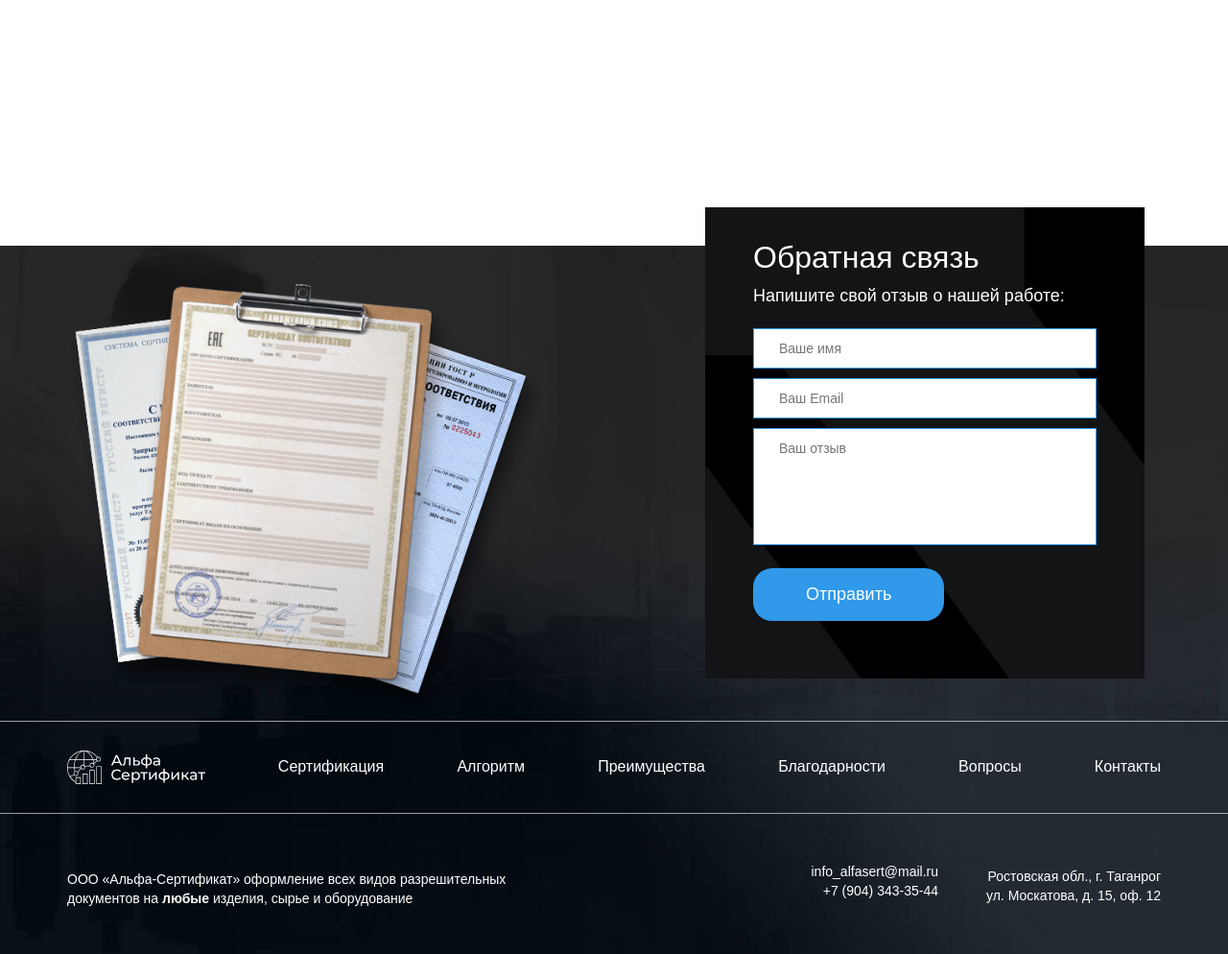
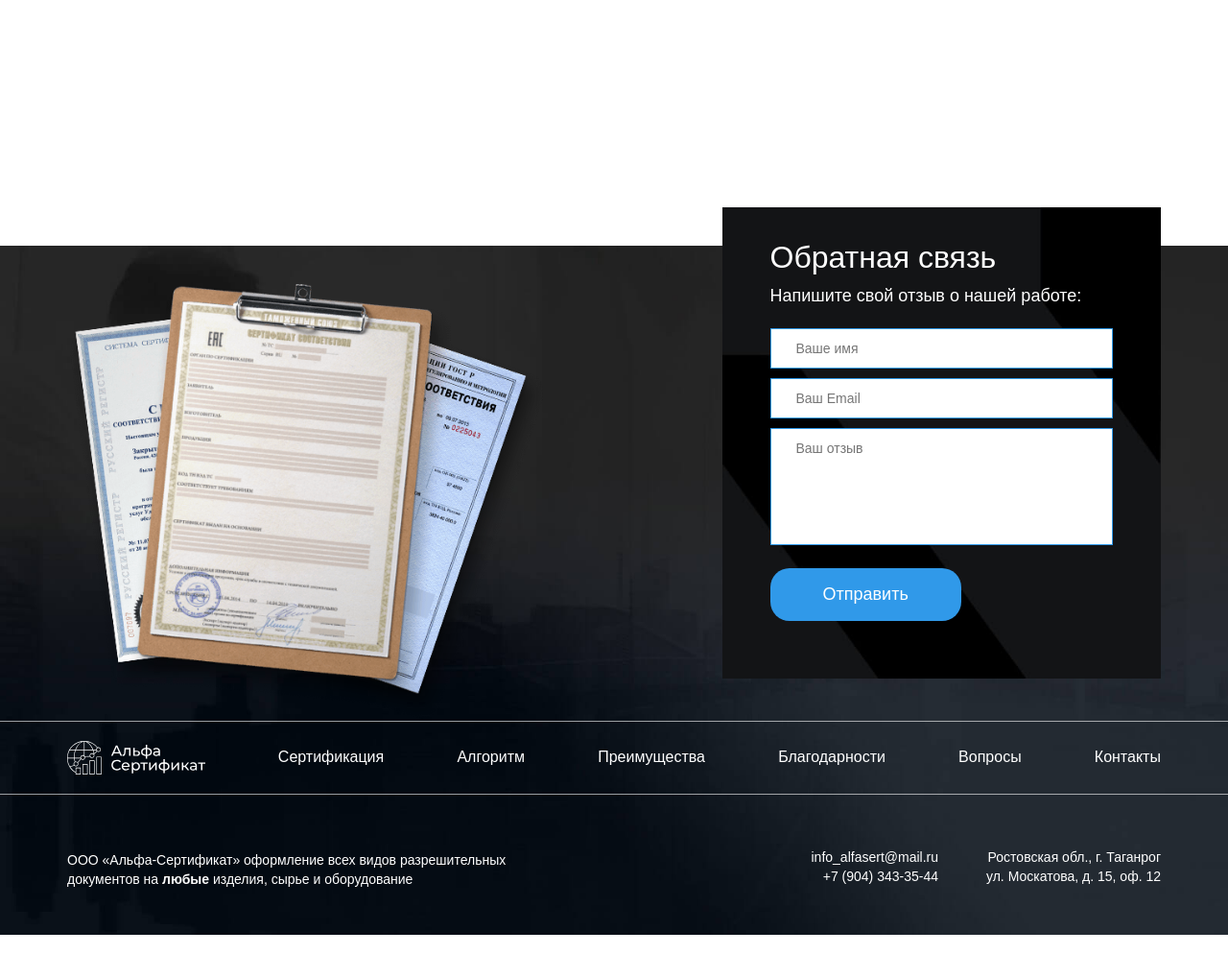
Before and after one commit to oleg-tgn/doc-lending, a PHP site: page /index.php in a window 1280 px wide. Shown: the part 4200-5194 px from the top of the page at 96% size. Run offline with PHP 8.4, Linux system fonts and the light colour scheme; data that the repository does not hold is empty; some libraries are stand-ins or nearby versions.

Commit message:
Fix styles

```diff
--- a/css/bg_slide.css
+++ b/css/bg_slide.css
@@ -118,6 +118,11 @@
   letter-spacing: .05em;
 }
 
+@media (min-width: 1200px) and (max-width: 1399px) {
+  .section .gallery-img a span {
+    font-size: 18px;
+  }
+}
 
 .bg_slide,
 .bg_lab {
--- a/css/navbar.css
+++ b/css/navbar.css
@@ -148,4 +148,18 @@
   .top_phone {
     font-size: 14px;
   }
+
+  .serviceMenu__logo-link .bottom-menu__link,
+  .serviceMenu__logo-link:hover .bottom-menu__link {
+    margin-right: 40px;
+    height: 30px;
+  }
+
+  .bottom-menu-wrapper {
+    padding: 20px 0;
+  }
+
+  .top_phone.top_phone--bottom {
+    padding-top: 5px;
+  }
 }
--- a/css/style.css
+++ b/css/style.css
@@ -304,8 +304,7 @@ footer .footer-top .feedback_block {
 }
 
 .feedback-c {
-  max-width: 500px;
-  margin: -80px;
+  margin: -80px 0 0 0;
 }
 
 .feedback-c.bg {
@@ -344,7 +343,6 @@ footer .footer-top .feedback_block {
 }
 
 .bottom-menu-wrapper {
-  padding: 30px 0;
   border-top: 1px solid rgba(255, 255, 255, 0.6);
   border-bottom: 1px solid rgba(255, 255, 255, 0.6);
   margin-bottom: 50px;
--- a/footer.php
+++ b/footer.php
@@ -1,33 +1,28 @@
-
 <footer class="bg">
   <section class="footer-top mt-4">
-        <div class="feedback_block" >
+    <div class="feedback_block">
       <div class="container px-0 px-xl-3">
-                <div class="col-12">
         <div class="row">
           <div class="col-12 col-lg-6">
             <div class="footer-notice d-flex flex-column align-items-center align-items-xl-start w-100">
               <div class="img position-relative pb-0 pt-3 pb-xl-3">
-                                        <img src="/img/sert.png"
-                                             alt="Сертификация вашей продукции"
-                                             title="Сертификация вашей продукции"
-                                             class="img-fluid"/>
+                <img src="/img/sert.png" alt="Сертификация вашей продукции" title="Сертификация вашей продукции" class="img-fluid" />
               </div>
 
             </div>
           </div>
-
+          <div class="col-12 col-lg-1"></div>
           <div class="col-12 col-lg-5">
             <div class="feedback-c mt-lg-n5  bg footer_popup" id="feedback">
               <div>
                 <h3 class="footer_textpopup">Обратная связь</h3>
                 <?php
-                if (isset($_GET['mail']) && $_GET['mail'] == 'success'):
+                if (isset($_GET['mail']) && $_GET['mail'] == 'success') :
                 ?>
                   <div class="alert alert-success" role="alert">
                     Спасибо за ваш отзыв!
                   </div>
-              <?php else: ?>
+                <?php else : ?>
                   <p class="footer_textpopup">Напишите свой отзыв о нашей работе:</p>
                   <form action="/mail.php" method="POST" class="modal_form footer_form">
                     <input class="modal_input footer_inputpopup" type="text" name="feedback_name" required placeholder="Ваше имя">
@@ -38,40 +33,11 @@
                 <?php endif; ?>
               </div>
             </div>
-
-                           </div>
           </div>
         </div>
       </div>
     </div>
   </section>
-
-
-    <script>
-      var elements = document.querySelectorAll('.phoneClassFooter');
-      elements.forEach(function(el, index) {
-      window.intlTelInput(el, {
-        autoHideDialCode: false,
-        dropdownContainer: document.body,
-        initialCountry: "auto",
-        geoIpLookup: function(callback) {
-          $.get("https://ipinfo.io", function() {}, "jsonp").always(function(resp) {
-            var countryCode = (resp && resp.country) ? resp.country : "";
-            callback(countryCode);
-          });
-        },
-        nationalMode: false,
-        onlyCountries: ['ru', 'by', 'ua', 'kz'],
-        placeholderNumberType: "MOBILE",
-        preferredCountries: ['ru'],
-        utilsScript: "https://www.sk-sertifikat.ru/js/utils.js",
-      });
-      });
-    </script>
-
-
-
-
 
   <section class="footer-bottom">
     <div class="bottom-menu-wrapper">
--- a/head.php
+++ b/head.php
@@ -30,9 +30,9 @@
 
 <link rel="canonical" href="index.htm">
 
-<link rel="apple-touch-icon" sizes="180x180" href="/img/favicons/apple-touch-icon.png">
-<link rel="icon" type="image/png" sizes="32x32" href="/img/favicons/favicon-32x32.png">
-<link rel="icon" type="image/png" sizes="16x16" href="/img/favicons/favicon-16x16.png">
+<link rel="apple-touch-icon" sizes="180x180" href="/img/favicons/logow180.png">
+<link rel="icon" type="image/png" sizes="32x32" href="/img/favicons/logow32.png">
+<link rel="icon" type="image/png" sizes="16x16" href="/img/favicons/logow16.png">
 <link rel="manifest" href="/img/favicons/site.webmanifest">
 <link rel="mask-icon" href="/img/favicons/safari-pinned-tab.svg" color="#5bbad5">
 
```
Also changed, not shown: img/favicons/logow16.png (added), img/favicons/logow180.png (added), img/favicons/logow32.png (added). Lines whose indentation alone changed are shown as unchanged.
